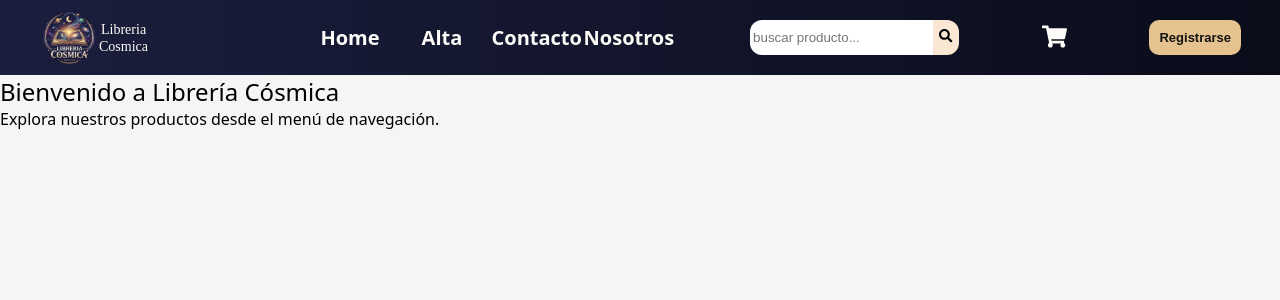
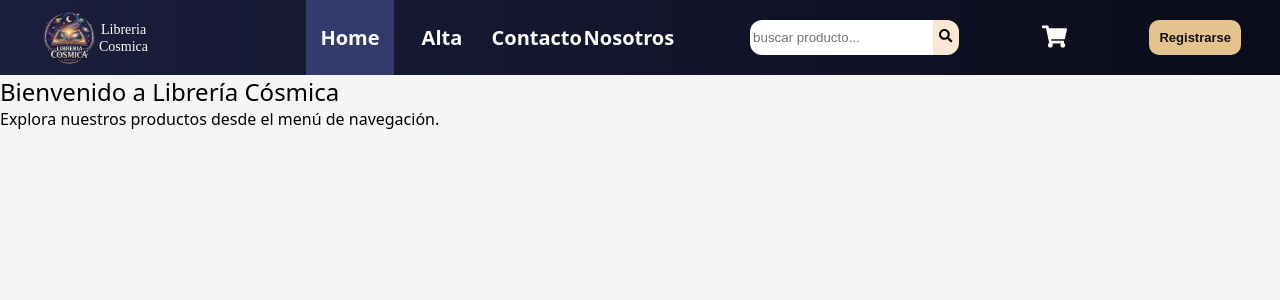
Before and after one commit to leoabah/E-comerce-React-App, a React (Vite) app: page / in a window 1280 px wide. In both pictures the pointer is over the link "Home". Shown: the top 300 px of the page. Built offline with nearby package versions, Linux system fonts and the light colour scheme.

Commit message:
actualizacion 1.4.2

```diff
--- a/src/styles/main.scss
+++ b/src/styles/main.scss
@@ -43,10 +43,11 @@ h1,h2,h3 {
   background-color:transparent;
   width:5.5rem ;
   font-size: 20px;
-  font-weight:bolder ;
-
+  font-weight:bolder;
 }
-
+ .nav-bar a:hover{
+  background-color: #4a599e8a;
+ }
 .logo{
   display: flex;
   align-items:center;
```
